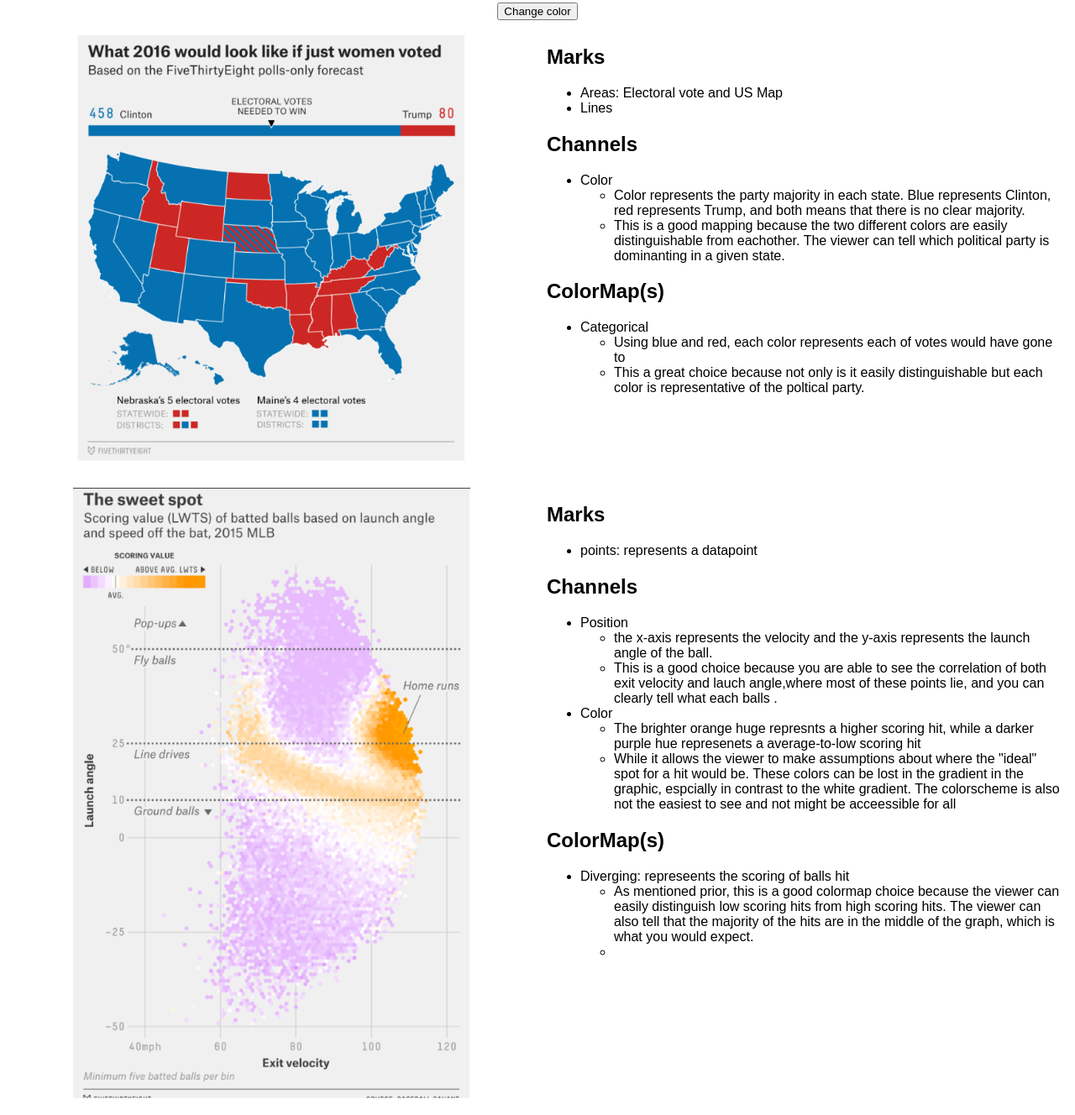
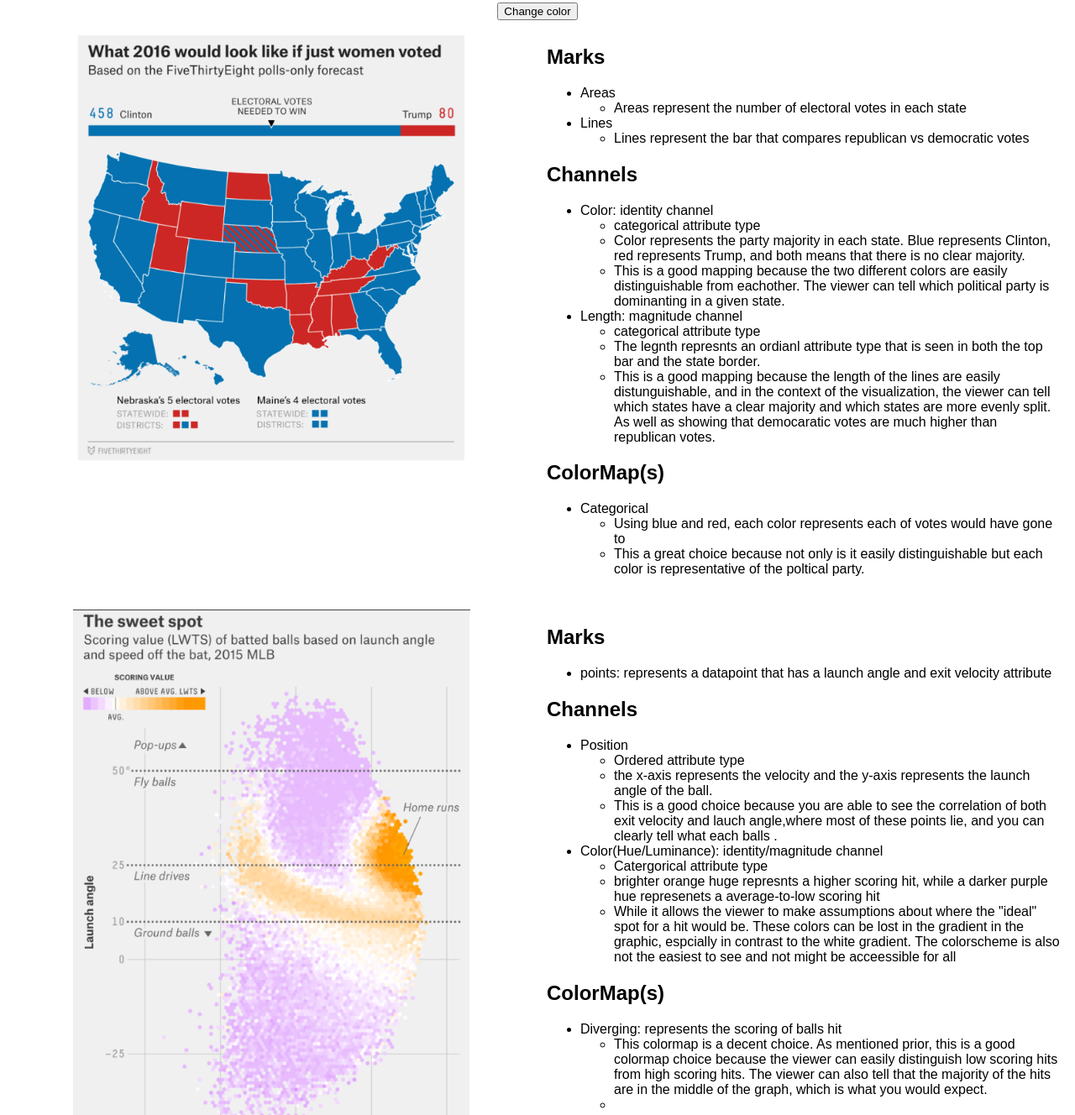
Before and after one commit to DS4200-S23-Class/hw-03-krish-nino, a plain HTML site: page index.html in a window 1280 px wide. Shown: the part 111-1439 px from the top of the page at 84% size. Drawn offline with Linux system fonts and the light colour scheme.

Commit message:
added more points

```diff
--- a/index.html
+++ b/index.html
@@ -23,15 +23,31 @@
         <div class="text-container" class="first">
           <h2>Marks</h2>
           <ul>
-              <li>Areas: Electoral vote and US Map</li>
+              <li>Areas</li>
+              <ul>
+                <li>Areas represent the number of electoral votes in each state</li>
+                </ul>
               <li>Lines</li>
+              <ul>
+                <li>Lines represent the bar that compares republican vs democratic votes</li>
+                </ul>
             </ul>
             <h2>Channels</h2>
             <ul>
-                <li>Color</li>
+                <li>Color: identity channel</li>
                 <ul>
+                  <li> categorical attribute type </li>
                   <li>Color represents the party majority in each state. Blue represents Clinton, red represents Trump, and both means that there is no clear majority.  </li>
                   <li>This is a good mapping because the two different colors are easily distinguishable from eachother. The viewer can tell which political party is dominanting in a given state.</li>
+                  </ul>
+                  <li>Length: magnitude channel</li>
+                <ul>
+                  <li> categorical attribute type </li>
+                  <li> The legnth represnts an ordianl attribute type that is seen in both the top bar and the state border.</li>
+                  <li>This is a good mapping because the length of the lines are easily distunguishable, and in the context of the visualization,
+                    the viewer can tell which states have a clear majority and which states are more evenly split. As well as showing that
+                    democaratic votes are much higher than republican votes.
+                  </li>
                   </ul>
             </ul>
             <h2 >ColorMap(s)</h2>
@@ -50,19 +66,21 @@
 
           <h2>Marks</h2>
       <ul>
-          <li>points: represents a datapoint</li>
+          <li>points: represents a datapoint that has a launch angle and exit velocity attribute</li>
         </ul>
 
         <h2>Channels</h2>
         <ul>
             <li>Position</li>
             <ul>
+              <li> Ordered attribute type </li>
               <li> the x-axis represents the velocity and the y-axis represents the launch angle of the ball.   </li>
               <li> This is a good choice because you are able to see the correlation of both exit velocity and lauch angle,where most of these points lie, and you can clearly tell what each balls . </li>
               </ul>
-            <li>Color</li>
+            <li>Color(Hue/Luminance): identity/magnitude channel </li>
             <ul>
-              <li> The brighter orange huge represnts a higher scoring hit, while a darker purple hue represenets a average-to-low scoring hit </li>
+              <li>Catergorical attribute type </li>
+              <li> brighter orange huge represnts a higher scoring hit, while a darker purple hue represenets a average-to-low scoring hit </li>
               <li> While it allows the viewer to make assumptions about where the "ideal" spot for a hit would be.
                 These colors can be lost in the gradient in the graphic, espcially in contrast to the white gradient. The colorscheme is also not the easiest to see and not might be acceessible for all   </li>
               </ul>
@@ -70,9 +88,9 @@
 
           <h2>ColorMap(s)</h2>
         <ul>
-            <li>Diverging: represeents the scoring of balls hit </li>
+            <li>Diverging: represents the scoring of balls hit </li>
             <ul>
-              <li> As mentioned prior, this is a good colormap choice because the viewer can easily distinguish low scoring hits from high scoring hits.
+              <li> This colormap is a decent choice. As mentioned prior, this is a good colormap choice because the viewer can easily distinguish low scoring hits from high scoring hits.
                 The viewer can also tell that the majority of the hits are in the middle of the graph, which is what you would expect.
               </li>
               <li> </li>
```
